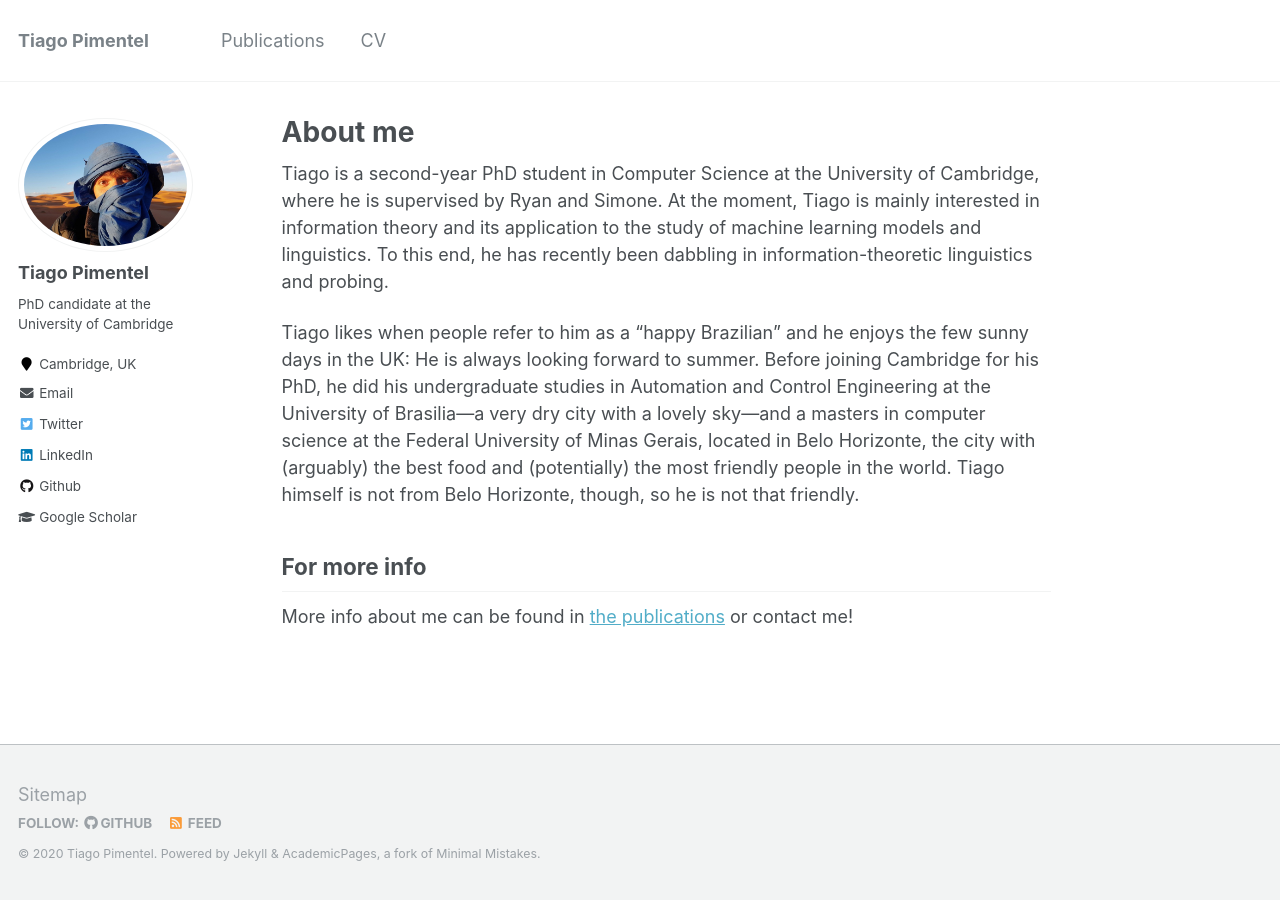
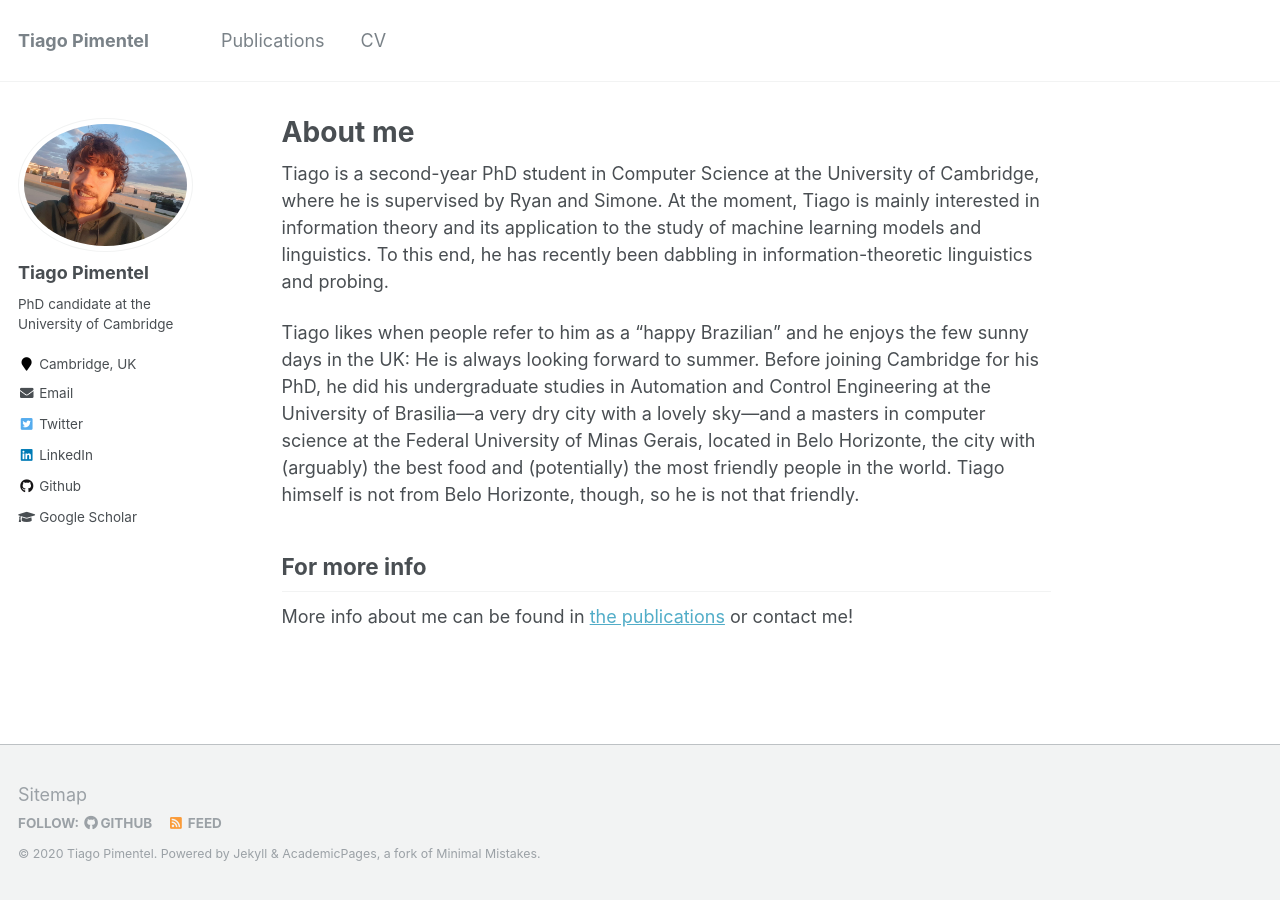
Before and after one commit to tpimentelms/tpimentelms.github.io, a Jekyll site: the page built from _pages/about.md, in a window 1280 px wide. Built offline with Jekyll 4.4.1, drawn with Linux system fonts in a browser that asks for light colours.

Commit message:
Update profile picture

```diff
--- a/_config.yml
+++ b/_config.yml
@@ -81,7 +81,7 @@ analytics:
 # Site Author
 author:
   name             : "Tiago Pimentel"
-  avatar           : "profile.jpg"
+  avatar           : "profile2.jpeg"
   bio              : "PhD candidate at the University of Cambridge"
   location         : "Cambridge, UK"
   employer         :
```
Also changed, not shown: images/profile2.jpeg (added).
